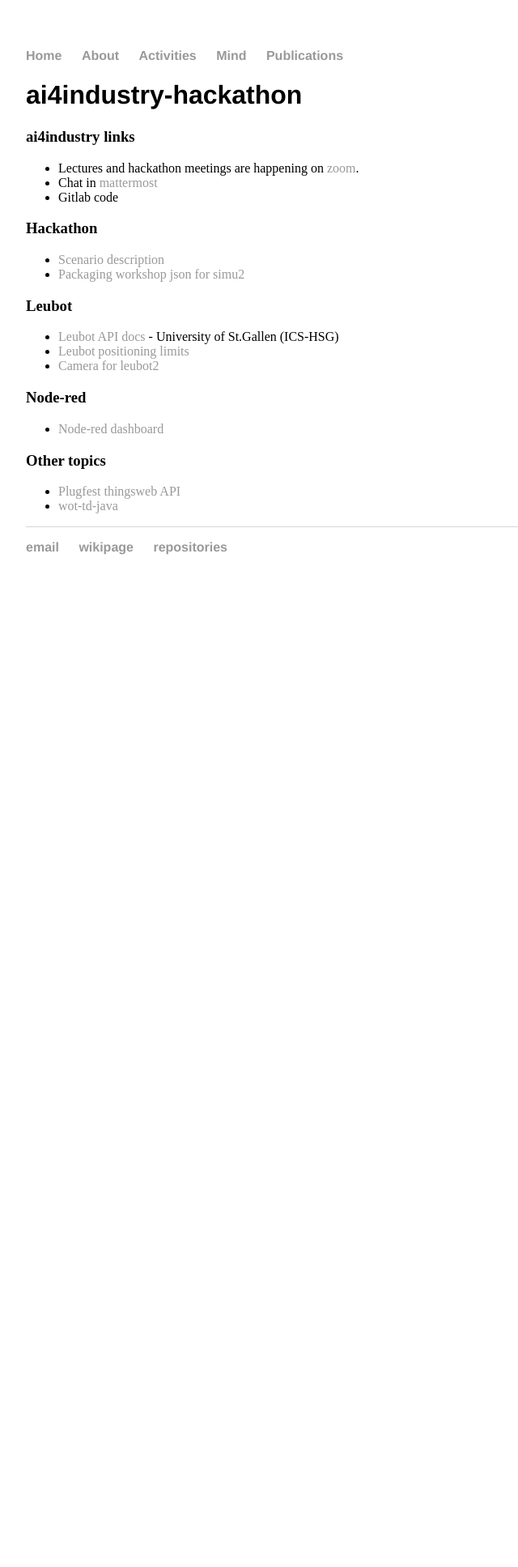
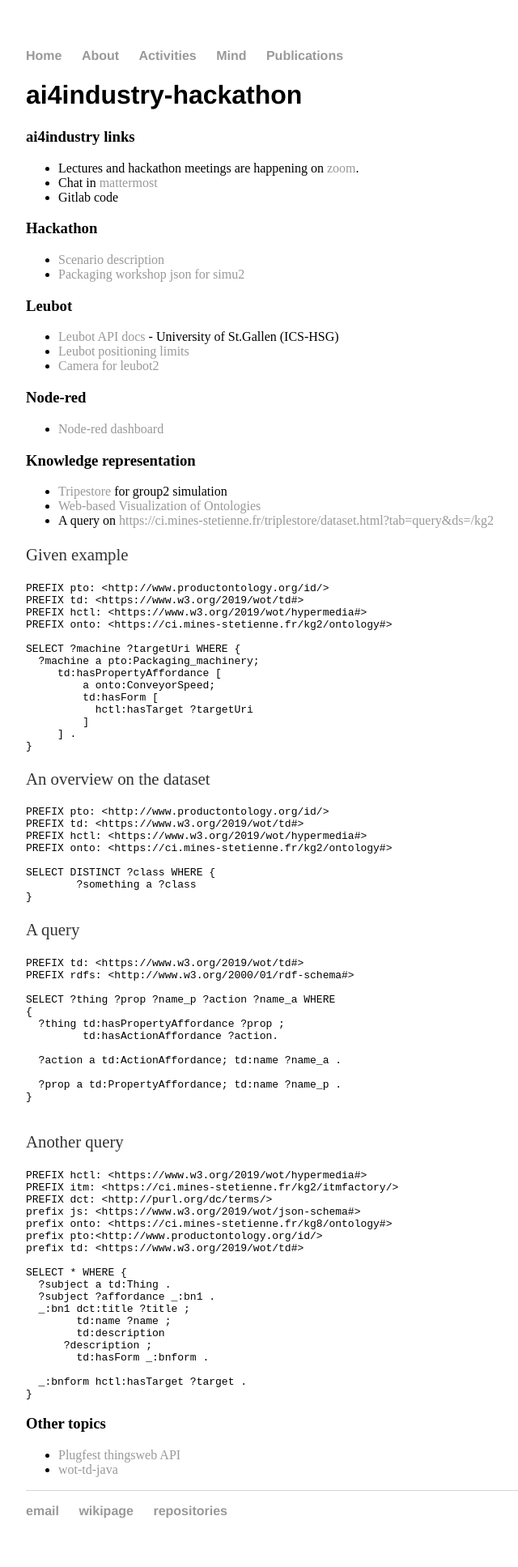
Before and after one commit to cleberjamaral/cleberjamaral.github.io, a Jekyll site: the page built from moments/ai4industry-hackathon.md, in a window 1280 px wide. Shown: the whole page at 81% size, without its empty margins (160-800 px from the left). Built offline with Jekyll 4.4.1, drawn with Linux system fonts in a browser that asks for light colours; our own code applies the rules of GitHub Pages for plain Markdown files; before the commit the page ends 900 px from its top, so only the background shows below that.

Commit message:
GitBook: [master] one page modified

````diff
--- a/moments/ai4industry-hackathon.md
+++ b/moments/ai4industry-hackathon.md
@@ -21,6 +21,86 @@
 
 * [Node-red dashboard](https://flows.nodered.org/node/node-red-dashboard)
 
+### Knowledge representation
+
+* [Tripestore](https://ci.mines-stetienne.fr/triplestore/kg2) for group2 simulation
+* [Web-based Visualization of Ontologies](http://vowl.visualdataweb.org/webvowl.html)
+* A query on [https://ci.mines-stetienne.fr/triplestore/dataset.html?tab=query&ds=/kg2](https://ci.mines-stetienne.fr/triplestore/dataset.html?tab=query&ds=/kg2)
+
+Given example
+
+```text
+PREFIX pto: <http://www.productontology.org/id/>
+PREFIX td: <https://www.w3.org/2019/wot/td#>
+PREFIX hctl: <https://www.w3.org/2019/wot/hypermedia#>
+PREFIX onto: <https://ci.mines-stetienne.fr/kg2/ontology#>
+
+SELECT ?machine ?targetUri WHERE {
+  ?machine a pto:Packaging_machinery;
+     td:hasPropertyAffordance [
+         a onto:ConveyorSpeed;
+         td:hasForm [
+           hctl:hasTarget ?targetUri
+         ]
+     ] .
+}
+```
+
+An overview on the dataset
+
+```text
+PREFIX pto: <http://www.productontology.org/id/>
+PREFIX td: <https://www.w3.org/2019/wot/td#>
+PREFIX hctl: <https://www.w3.org/2019/wot/hypermedia#>
+PREFIX onto: <https://ci.mines-stetienne.fr/kg2/ontology#>
+
+SELECT DISTINCT ?class WHERE {
+	?something a ?class
+}
+```
+
+A query
+
+```text
+PREFIX td: <https://www.w3.org/2019/wot/td#>
+PREFIX rdfs: <http://www.w3.org/2000/01/rdf-schema#>
+
+SELECT ?thing ?prop ?name_p ?action ?name_a WHERE
+{
+  ?thing td:hasPropertyAffordance ?prop ;
+         td:hasActionAffordance ?action.
+
+  ?action a td:ActionAffordance; td:name ?name_a .
+
+  ?prop a td:PropertyAffordance; td:name ?name_p .
+}
+
+```
+
+Another query
+
+```text
+PREFIX hctl: <https://www.w3.org/2019/wot/hypermedia#>
+PREFIX itm: <https://ci.mines-stetienne.fr/kg2/itmfactory/>
+PREFIX dct: <http://purl.org/dc/terms/>
+prefix js: <https://www.w3.org/2019/wot/json-schema#>
+prefix onto: <https://ci.mines-stetienne.fr/kg8/ontology#>
+prefix pto:<http://www.productontology.org/id/>
+prefix td: <https://www.w3.org/2019/wot/td#>
+
+SELECT * WHERE {
+  ?subject a td:Thing .
+  ?subject ?affordance _:bn1 .
+  _:bn1 dct:title ?title ;
+        td:name ?name ;
+        td:description
+      ?description ;
+        td:hasForm _:bnform .
+
+  _:bnform hctl:hasTarget ?target .
+}
+```
+
 ### Other topics
 
 * [Plugfest thingsweb API](http://plugfest.thingweb.io:8088/)
````
